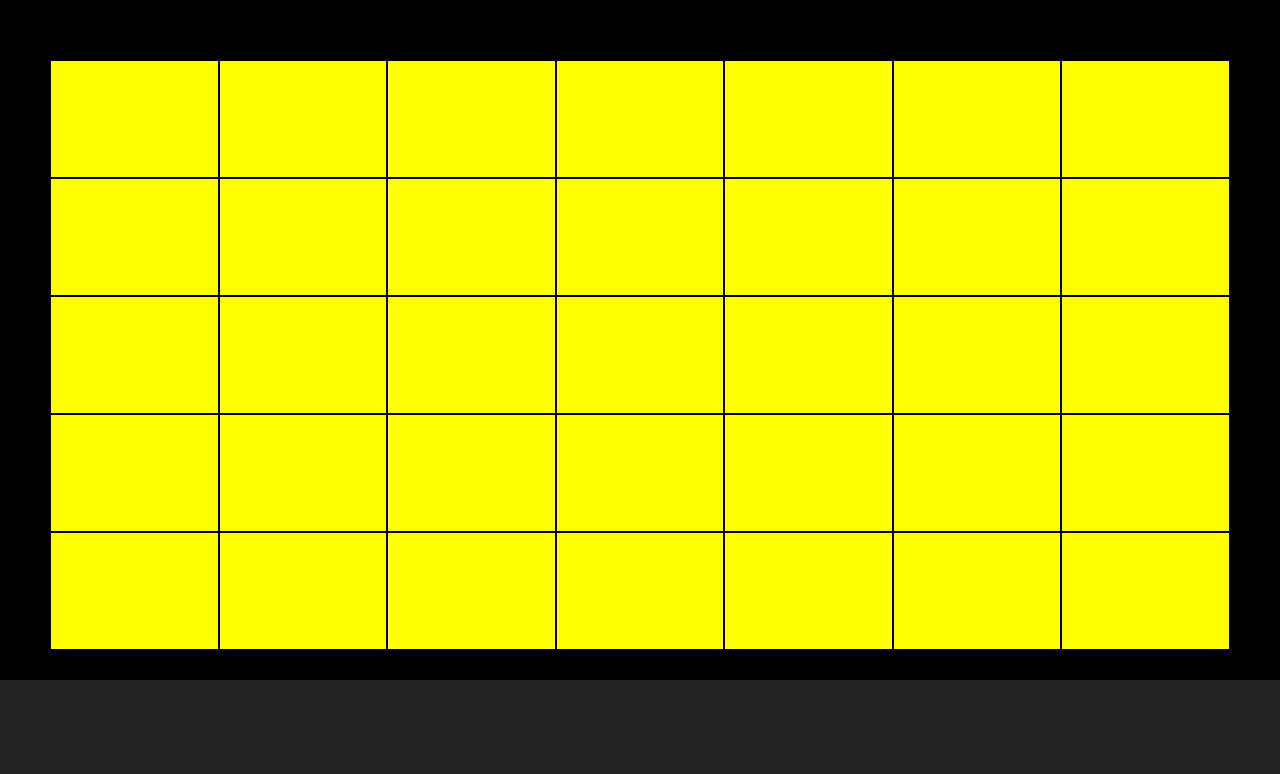
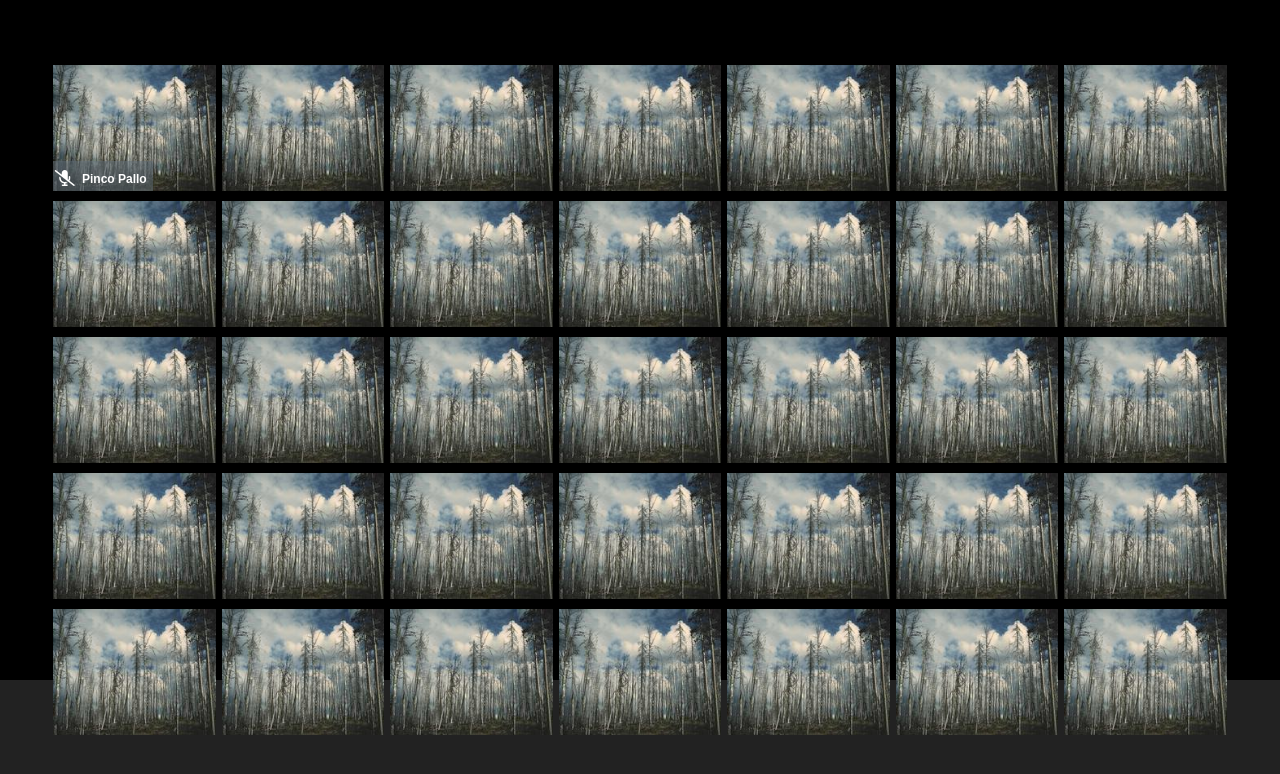
Before and after one commit to IvanTorzoni/html-css-zoom, a plain HTML site: page index.html in a window 1280 px wide. Drawn offline with Linux system fonts and the light colour scheme.

Commit message:
feat: added photos and overlay of a single user

```diff
--- a/css/style.css
+++ b/css/style.css
@@ -11,7 +11,7 @@ img{
 }
 
 /* Main */
-
+/* Wrapper */
 .wrapper{
     display: flex;
     flex-direction: column;
@@ -34,9 +34,6 @@ img{
     width: calc(100% / 7);
     max-height: 100%;
     padding: 5px 3px;
-    /* debug */
-    background-color: yellow;
-    border: 1px solid black;
 }
 
 /* dimension images */
@@ -45,6 +42,35 @@ img{
     width: 100%;
 }
 
+/* Overlay of users microphone and name */
+.overlay{
+    position: absolute;
+    height: 30px;
+    width: 100px;
+    bottom: 0.3rem;
+    background-color: rgba(96, 111, 123, 0.5);
+    z-index: 1;
+}
+
+.col h4, i{
+    position: absolute;
+    bottom: 0.6rem;
+    color: white;
+    z-index: 2;
+}
+
+i{
+    left: 0.3rem;
+}
+
+h4{
+    left: 2rem;
+    font-family: Arial, Helvetica, sans-serif;
+    font-size: 12px;
+}
+
+
+/* zoom option part */
 .zoom-option{
     height: 120px;
     background-color: rgba(34, 34, 34, 1);
--- a/index.html
+++ b/index.html
@@ -19,41 +19,114 @@
         <section class="wrapper">
             <!-- Zoom class -->
             <div class="zoom-class">
-                <div class="col"></div>
-                <div class="col"></div>
-                <div class="col"></div>
-                <div class="col"></div>
-                <div class="col"></div>
-                <div class="col"></div>
-                <div class="col"></div>
-                <div class="col"></div>
-                <div class="col"></div>
-                <div class="col"></div>
-                <div class="col"></div>
-                <div class="col"></div>
-                <div class="col"></div>
-                <div class="col"></div>
-                <div class="col"></div>
-                <div class="col"></div>
-                <div class="col"></div>
-                <div class="col"></div>
-                <div class="col"></div>
-                <div class="col"></div>
-                <div class="col"></div>
-                <div class="col"></div>
-                <div class="col"></div>
-                <div class="col"></div>
-                <div class="col"></div>
-                <div class="col"></div>
-                <div class="col"></div>
-                <div class="col"></div>
-                <div class="col"></div>
-                <div class="col"></div>
-                <div class="col"></div>
-                <div class="col"></div>
-                <div class="col"></div>
-                <div class="col"></div>
-                <div class="col"></div>
+                <div class="col">
+                    <div class="overlay"></div>
+                    <i class="fa-solid fa-microphone-slash"></i>
+                    <h4>Pinco Pallo</h4>
+                    <img src="./img/test image.jpg" alt="person">
+                </div>
+                <div class="col">
+                    <img src="./img/test image.jpg" alt="person">
+                </div>
+                <div class="col">
+                    <img src="./img/test image.jpg" alt="person">
+                </div>
+                <div class="col">
+                    <img src="./img/test image.jpg" alt="person">
+                </div>
+                <div class="col">
+                    <img src="./img/test image.jpg" alt="person">
+                </div>
+                <div class="col">
+                    <img src="./img/test image.jpg" alt="person">
+                </div>
+                <div class="col">
+                    <img src="./img/test image.jpg" alt="person">
+                </div>
+                <div class="col">
+                    <img src="./img/test image.jpg" alt="person">
+                </div>
+                <div class="col">
+                    <img src="./img/test image.jpg" alt="person">
+                </div>
+                <div class="col">
+                    <img src="./img/test image.jpg" alt="person">
+                </div>
+                <div class="col">
+                    <img src="./img/test image.jpg" alt="person">
+                </div>
+                <div class="col">
+                    <img src="./img/test image.jpg" alt="person">
+                </div>
+                <div class="col">
+                    <img src="./img/test image.jpg" alt="person">
+                </div>
+                <div class="col">
+                    <img src="./img/test image.jpg" alt="person">
+                </div>
+                <div class="col">
+                    <img src="./img/test image.jpg" alt="person">
+                </div>
+                <div class="col">
+                    <img src="./img/test image.jpg" alt="person">
+                </div>
+                <div class="col">
+                    <img src="./img/test image.jpg" alt="person">
+                </div>
+                <div class="col">
+                    <img src="./img/test image.jpg" alt="person">
+                </div>
+                <div class="col">
+                    <img src="./img/test image.jpg" alt="person">
+                </div>
+                <div class="col">
+                    <img src="./img/test image.jpg" alt="person">
+                </div>
+                <div class="col">
+                    <img src="./img/test image.jpg" alt="person">
+                </div>
+                <div class="col">
+                    <img src="./img/test image.jpg" alt="person">
+                </div>
+                <div class="col">
+                    <img src="./img/test image.jpg" alt="person">
+                </div>
+                <div class="col">
+                    <img src="./img/test image.jpg" alt="person">
+                </div>
+                <div class="col">
+                    <img src="./img/test image.jpg" alt="person">
+                </div>
+                <div class="col">
+                    <img src="./img/test image.jpg" alt="person">
+                </div>
+                <div class="col">
+                    <img src="./img/test image.jpg" alt="person">
+                </div>
+                <div class="col">
+                    <img src="./img/test image.jpg" alt="person">
+                </div>
+                <div class="col">
+                    <img src="./img/test image.jpg" alt="person">
+                </div>
+                <div class="col">
+                    <img src="./img/test image.jpg" alt="person">
+                </div>
+                <div class="col">
+                    <img src="./img/test image.jpg" alt="person">
+                </div>
+                <div class="col">
+                    <img src="./img/test image.jpg" alt="person">
+                </div>
+                <div class="col">
+                    <img src="./img/test image.jpg" alt="person">
+                </div>
+                <div class="col">
+                    <img src="./img/test image.jpg" alt="person">
+                </div>
+                <div class="col">
+                    <img src="./img/test image.jpg" alt="person">
+                </div>
             </div>
             <!-- /Zoom class -->
 
```
